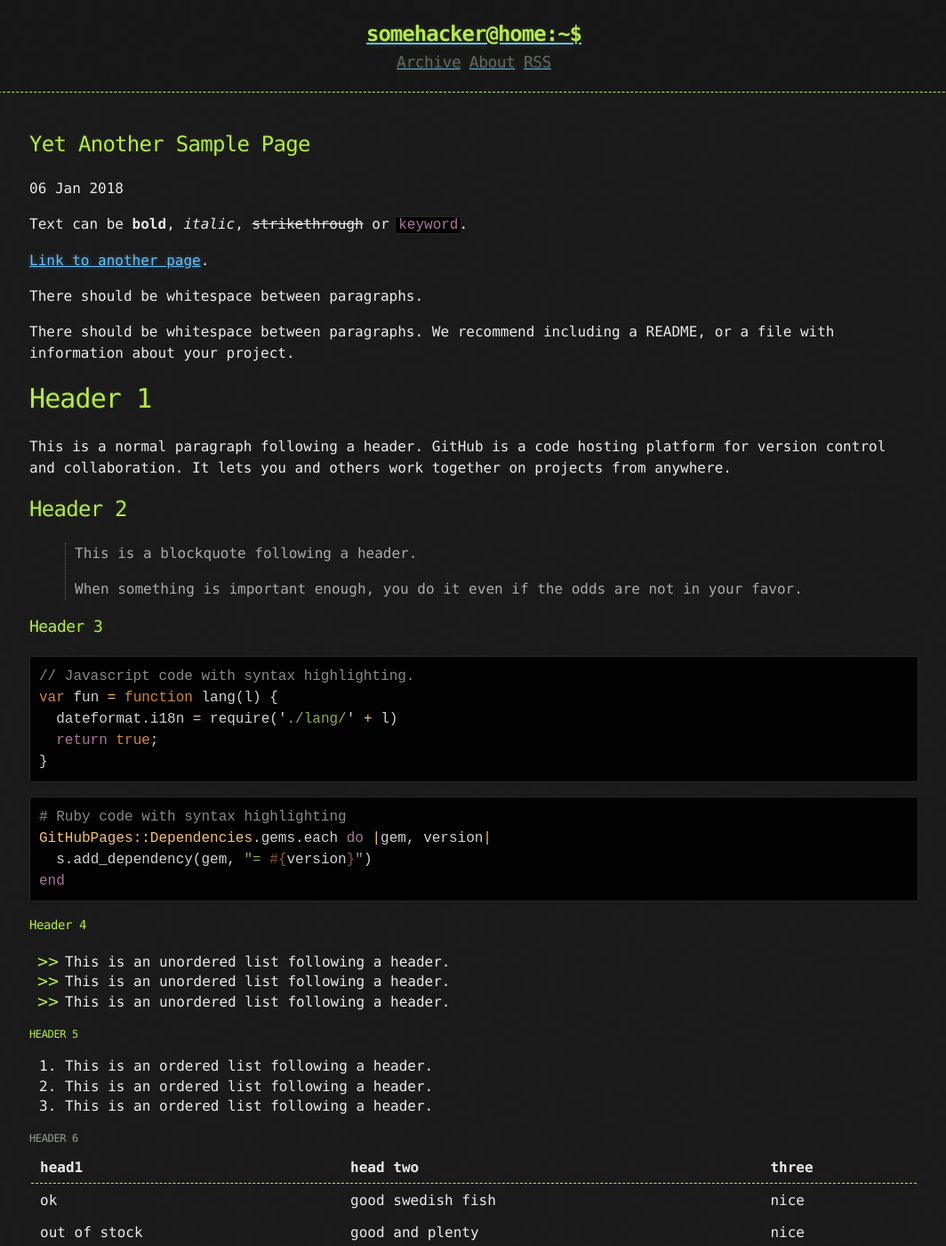
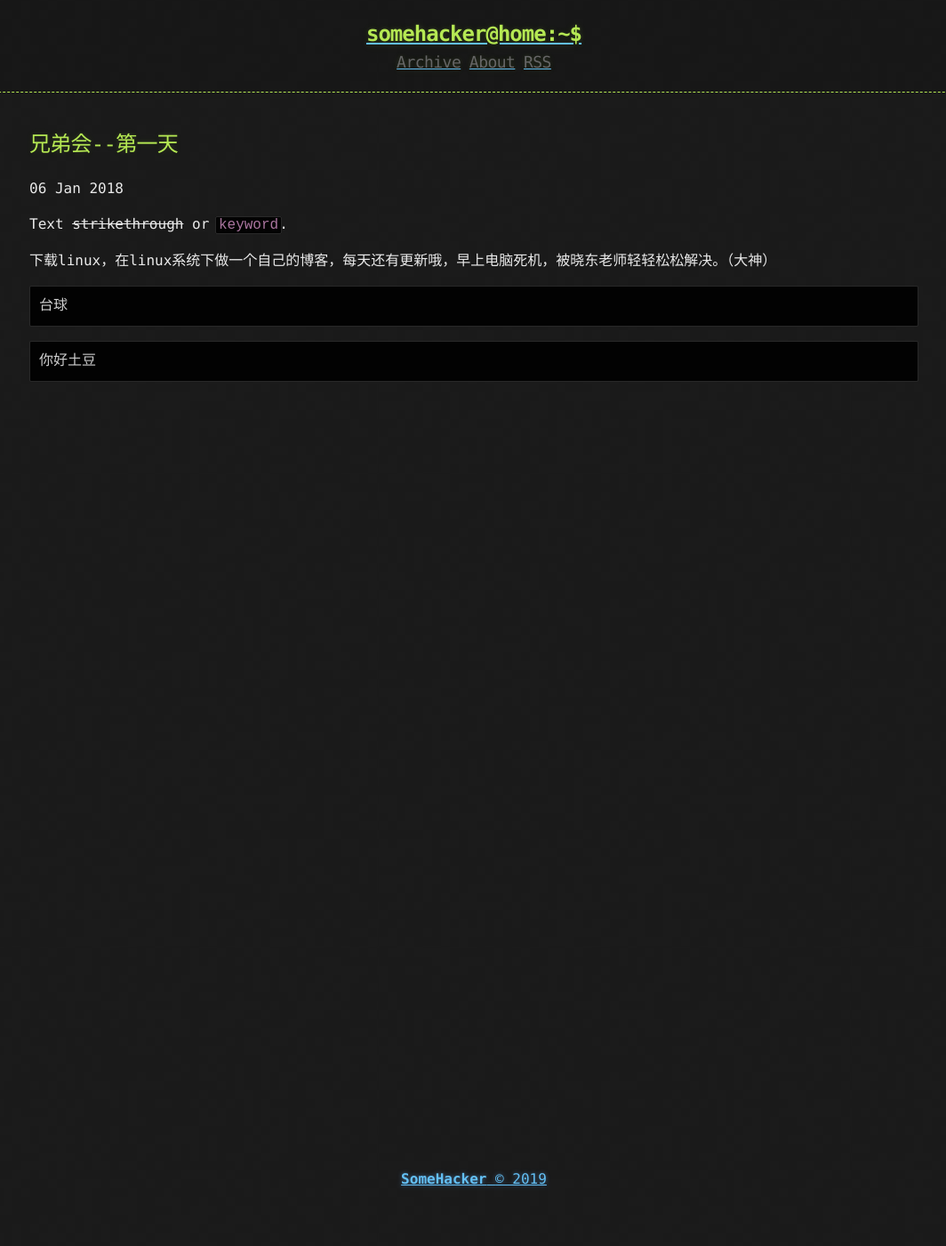
Before and after one commit to xjx19970831/xjx19970831.Github.io, a Jekyll site: the page built from _posts/2018-01-06-Yet-Another-Sample-Page.md, in a window 1280 px wide and 1400 px high. Shown: the whole window at 89% size, without its empty margins (107-1171 px from the left). Built offline with Jekyll 4.4.1, drawn with Linux system fonts in a browser that asks for light colours; some of the changed text lies outside the part shown.

Commit message:
initial commit

````diff
--- a/_config.yml
+++ b/_config.yml
@@ -1,7 +1,7 @@
-title: Hacker-Blog
+title: cjx兄弟会
 description: "A Jekyll Blog Theme For Hackers"
 author:
-  name: "SomeHacker"
+  name: "陈土豆"
   email: "someone@somewebsite.somedomain"
   url: "https://ashishchaudhary.in/hacker-blog"
 
--- a/_posts/2018-01-06-Yet-Another-Sample-Page.md
+++ b/_posts/2018-01-06-Yet-Another-Sample-Page.md
@@ -1,124 +1,21 @@
 ---
-title: Yet Another Sample Page
-published: true
+title: 兄弟会--第一天
 ---
 
-Text can be **bold**, _italic_, ~~strikethrough~~ or `keyword`.
-
-[Link to another page](another-page).
-
-There should be whitespace between paragraphs.
-
-There should be whitespace between paragraphs. We recommend including a README, or a file with information about your project.
-
-# [](#header-1)Header 1
-
-This is a normal paragraph following a header. GitHub is a code hosting platform for version control and collaboration. It lets you and others work together on projects from anywhere.
-
-## [](#header-2)Header 2
-
-> This is a blockquote following a header.
->
-> When something is important enough, you do it even if the odds are not in your favor.
-
-### [](#header-3)Header 3
-
-```js
-// Javascript code with syntax highlighting.
-var fun = function lang(l) {
-  dateformat.i18n = require('./lang/' + l)
-  return true;
-}
-```
-
-```ruby
-# Ruby code with syntax highlighting
-GitHubPages::Dependencies.gems.each do |gem, version|
-  s.add_dependency(gem, "= #{version}")
-end
-```
-
-#### [](#header-4)Header 4
-
-*   This is an unordered list following a header.
-*   This is an unordered list following a header.
-*   This is an unordered list following a header.
-
-##### [](#header-5)Header 5
-
-1.  This is an ordered list following a header.
-2.  This is an ordered list following a header.
-3.  This is an ordered list following a header.
-
-###### [](#header-6)Header 6
-
-| head1        | head two          | three |
-|:-------------|:------------------|:------|
-| ok           | good swedish fish | nice  |
-| out of stock | good and plenty   | nice  |
-| ok           | good `oreos`      | hmm   |
-| ok           | good `zoute` drop | yumm  |
-
-### There's a horizontal rule below this.
-
-* * *
-
-### Here is an unordered list:
-
-*   Item foo
-*   Item bar
-*   Item baz
-*   Item zip
-
-### And an ordered list:
-
-1.  Item one
-1.  Item two
-1.  Item three
-1.  Item four
-
-### And a nested list:
-
-- level 1 item
-  - level 2 item
-  - level 2 item
-    - level 3 item
-    - level 3 item
-- level 1 item
-  - level 2 item
-  - level 2 item
-  - level 2 item
-- level 1 item
-  - level 2 item
-  - level 2 item
-- level 1 item
-
-### Small image
-
-![](https://assets-cdn.github.com/images/icons/emoji/octocat.png)
-
-### Large image
-
-![](https://guides.github.com/activities/hello-world/branching.png)
 
 
-### Definition lists can be used with HTML syntax.
+Text  ~~strikethrough~~ or `keyword`.
 
-<dl>
-<dt>Name</dt>
-<dd>Godzilla</dd>
-<dt>Born</dt>
-<dd>1952</dd>
-<dt>Birthplace</dt>
-<dd>Japan</dd>
-<dt>Color</dt>
-<dd>Green</dd>
-</dl>
+下载linux，在linux系统下做一个自己的博客，每天还有更新哦，早上电脑死机，被晓东老师轻轻松松解决。（大神）
+
+
+
+
 
 ```
-Long, single-line code blocks should not wrap. They should horizontally scroll if they are too long. This line should be long enough to demonstrate this.
+台球
 ```
 
 ```
-The final element.
+你好土豆
 ```
````
